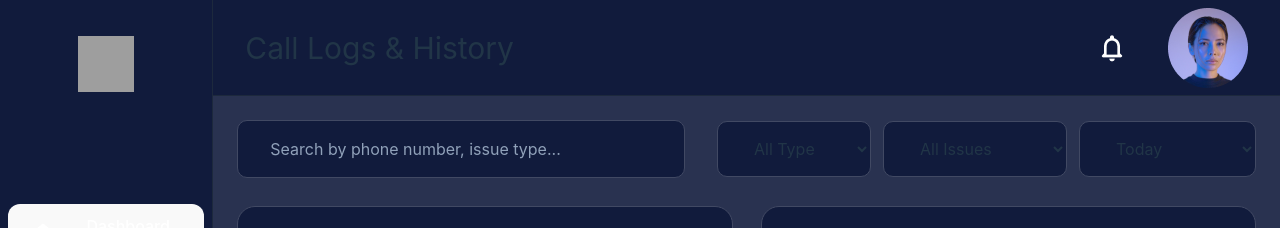
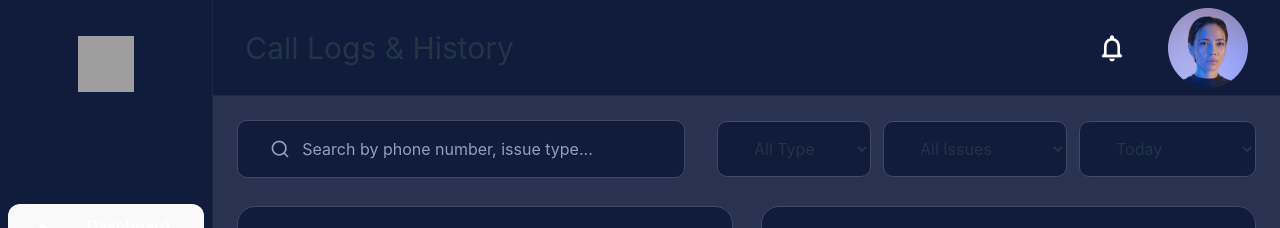
Before and after one commit to Mehedi107/job_task_fai, a React (Vite) app: page / in a window 1280 px wide. Both pictures are taken after a click on the button "Call Logs & History". Shown: the top 228 px of the page. Built offline with nearby package versions, Linux system fonts and the light colour scheme; grey boxes are pictures that could not be loaded.

Commit message:
add search icon in search bar

```diff
--- a/src/components/Logs.tsx
+++ b/src/components/Logs.tsx
@@ -4,6 +4,7 @@ import clockIcon from "../assets/clock.png";
 import playIcon from "../assets/play-icon.png";
 import checkedIcon from "../assets/checked.png";
 import bookIcon from "../assets/book-icon.png";
+import searchIcon from "../assets/search-icon.png";
 import { cn } from "@/lib/utils";
 import { statusVariants} from '../data/dashboardData'
 
@@ -21,11 +22,12 @@ export default function Logs() {
         <div className="flex flex-col gap-4 md:flex-row md:items-center md:justify-between">
 
           {/* Search */}
-          <div className="relative w-full md:max-w-md">
+          <div className="relative w-full md:max-w-md flex items-center bg-primary border border-border rounded-lg px-8">
+            <img className=" mr-3" src={searchIcon} alt="" />
             <input
               type="text"
               placeholder="Search by phone number, issue type..."
-              className="w-full rounded-lg border border-border bg-primary px-8 py-4 text-white placeholder-tertiary outline-none"
+              className="w-full py-4 text-white placeholder-tertiary outline-none"
             />
           </div>
 
```
Also changed, not shown: src/assets/search-icon.png (added).
